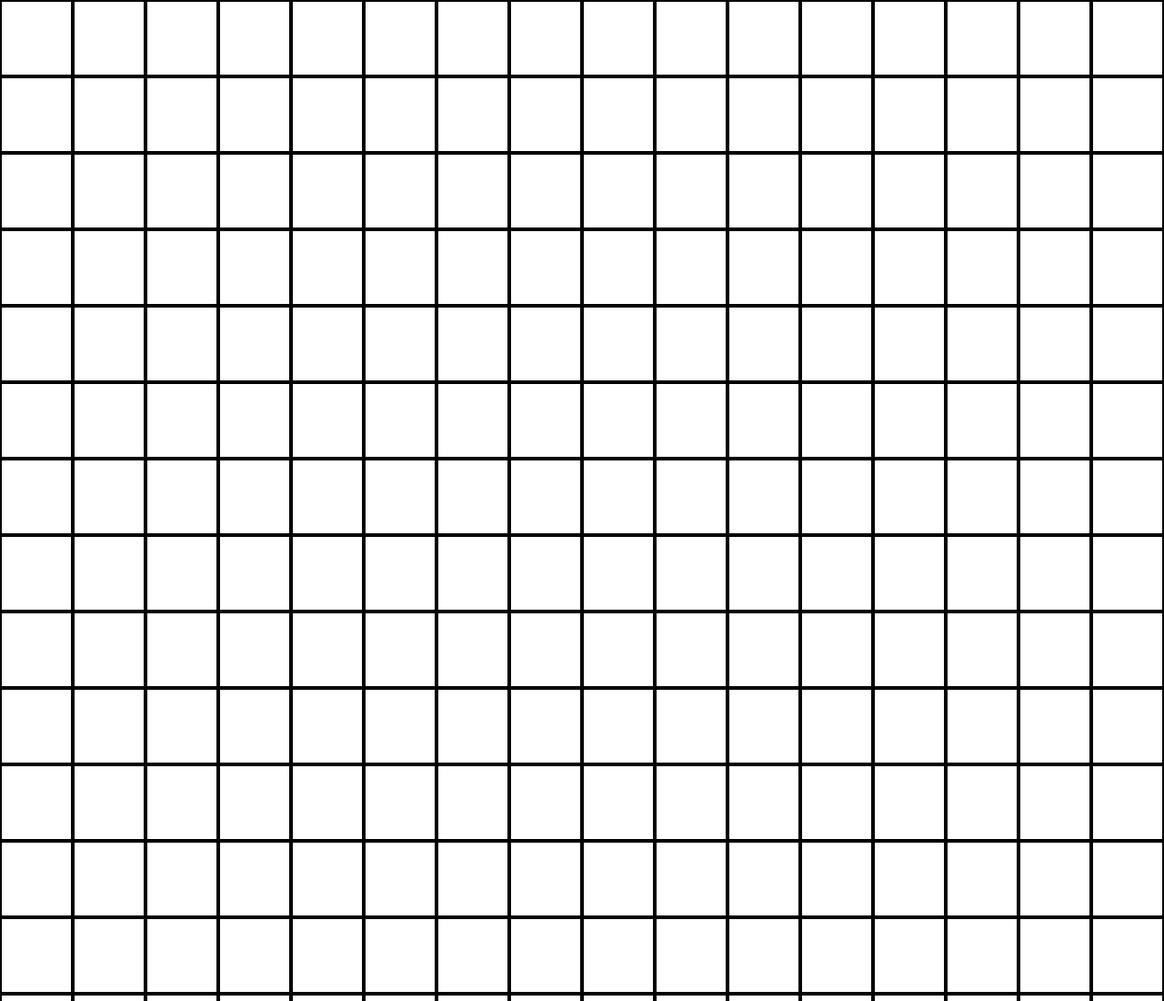
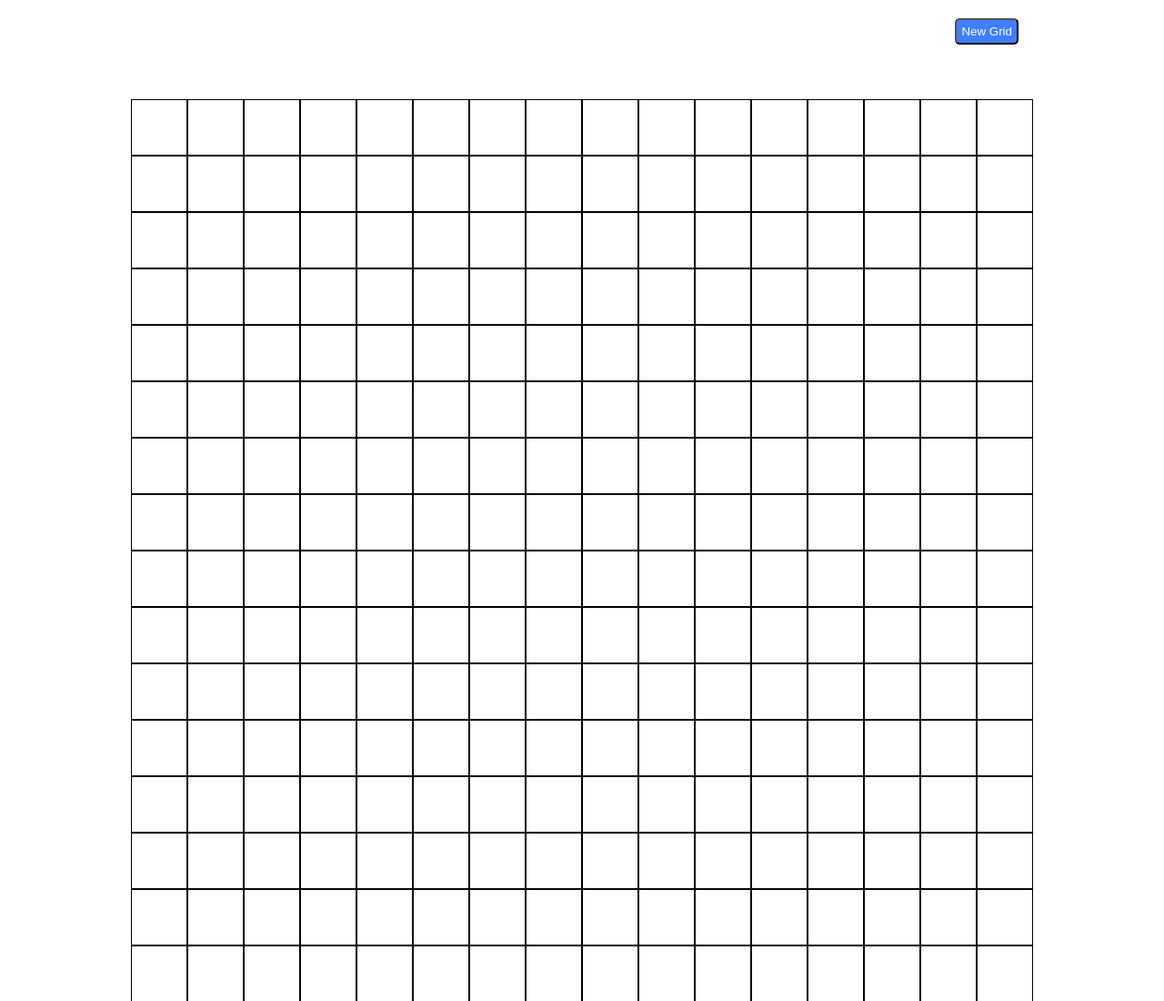
Before and after one commit to ForkFiesta/odin-etch-a-sketch, a plain HTML site: page index.html in a window 1280 px wide. Shown: the top 1100 px of the page at 91% size. Drawn offline with Linux system fonts and the light colour scheme.

Commit message:
complete adjustable grid with hover animation

```diff
--- a/index.html
+++ b/index.html
@@ -8,7 +8,12 @@
     <title>Etch a Sketch</title>
 </head>
 <body>
-    <div class="container"></div>
+    <div class="container">
+        <div class = "grid-button">
+        <button class = "new-grid">New Grid</button>
+        </div>
+        <div class = "grid"></div>
+    </div>
 
 
 </body>
--- a/javascript.js
+++ b/javascript.js
@@ -1,16 +1,63 @@
-const container = document.querySelector(".container");
+const gridContainer = document.querySelector(".grid");
 // const row = document.createElement("div");
 
+
+function createGrid(n)
+{   gridContainer.innerHTML = '';
+    for (let i = 0; i<n; i++)
+        {
+            const row =document.createElement("div");
+            row.classList.add("row");
+            gridContainer.appendChild(row);
+            for (let i = 0; i<n; i++)
+                {
+                    const square = document.createElement("div");
+                    square.classList.add("square", "highlight");
+                    let newDimension = Math.floor(960/n)+'px';
+                    console.log(newDimension);
+                    square.style.height = newDimension;
+                    square.style.width = newDimension;
+
+                    row.appendChild(square);
+                }
+        }
+
+}
 
 for (let i = 0; i<16; i++)
     {
         const row =document.createElement("div");
         row.classList.add("row");
-        container.appendChild(row);
+        gridContainer.appendChild(row);
         for (let i = 0; i<16; i++)
             {
                 const square = document.createElement("div");
-                square.classList.add("square");
+                square.classList.add("square", "highlight");
                 row.appendChild(square);
             }
     }
+
+
+const gridButton = document.querySelector(".new-grid");
+
+function getGridSize()
+    {
+        let text;
+        let person = prompt("Please Enter Number of Squares Per Side. \nNumber must be less than or equal to 100")
+        if (person == null || person == '' || typeof(person)!= Number)
+            {
+                text = "User inputted invalid response.";
+            }
+        else if (person > 100)
+            {
+                text = "Number must be less than 100"
+            }
+        return person;
+
+
+    }
+
+gridButton.addEventListener('click', () =>{
+    let gridSize = getGridSize();
+    createGrid(gridSize);
+})
--- a/style.css
+++ b/style.css
@@ -6,9 +6,12 @@
 
 .container {
     display: flex;
-    width: 1280px;
-    height: 1280px;
+    max-width: 960px;
+    max-height: 960px;
     flex-direction: column;
+    margin:0 auto;
+
+
 }
 
 .row {
@@ -16,8 +19,42 @@
 }
 
 .square {
-    width: 80px;
-    height: 80px;
-    border: 2px solid black;
+    width: 60px;
+    height: 60px;
+    border: 1px solid black;
 
 }
+
+.highlight:hover {
+
+    background-color: aqua;
+
+
+}
+
+.grid-button {
+    display: flex;
+    align-items: center;
+    justify-content: end;
+    margin: 20px 0 60px 0;
+    /* padding:40px; */
+
+}
+.grid-button button {
+    color: rgb(255, 255, 255);
+    background-color: rgb(62, 126, 255);
+    padding:5px;
+    border-radius: 5px;
+
+}
+
+.grid {
+    display: flex;
+    flex-direction: column;
+    max-width: 960px;
+    max-height: 960px;
+    justify-content: baseline;
+    align-items: center;
+    /* box-sizing: border-box; */
+
+}
```
